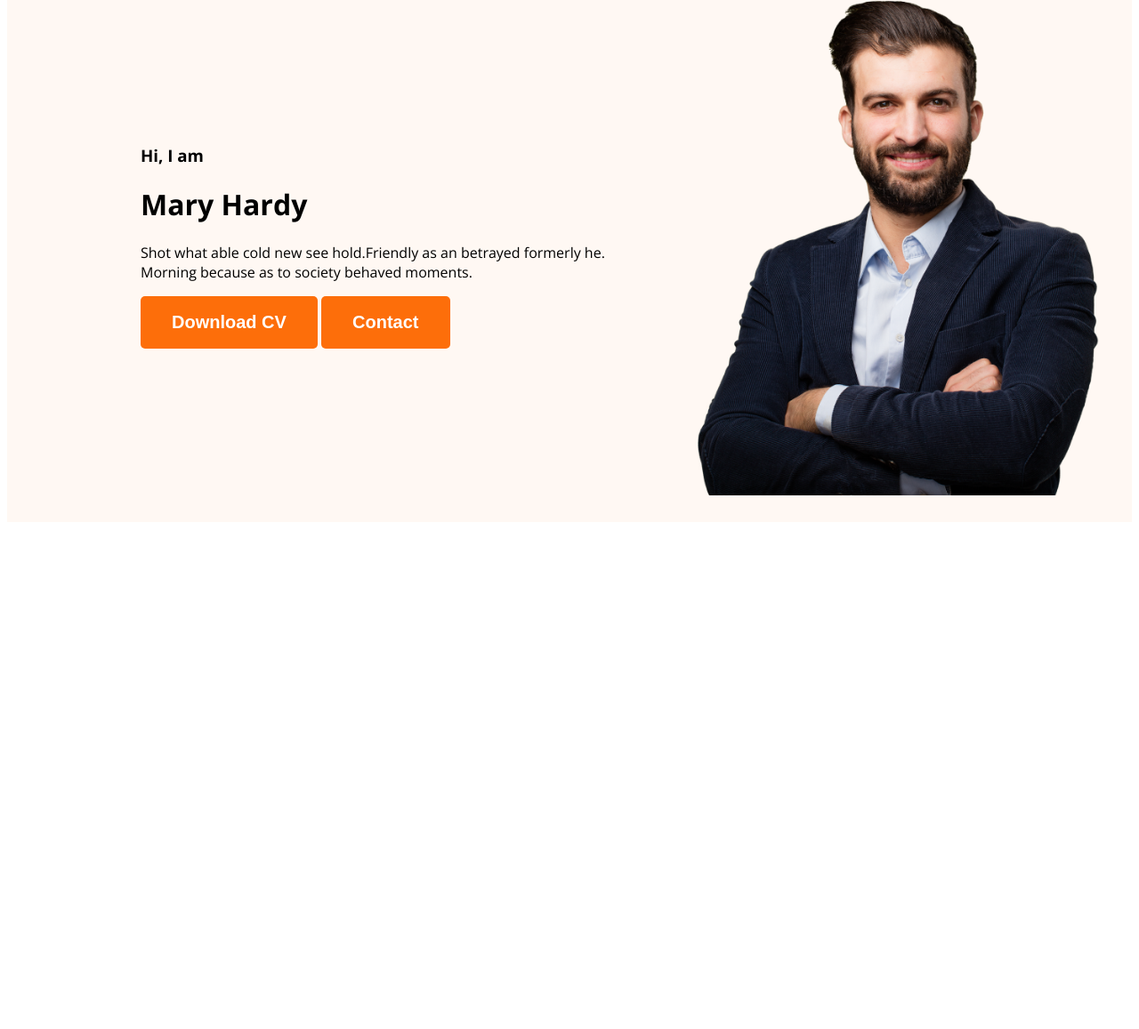
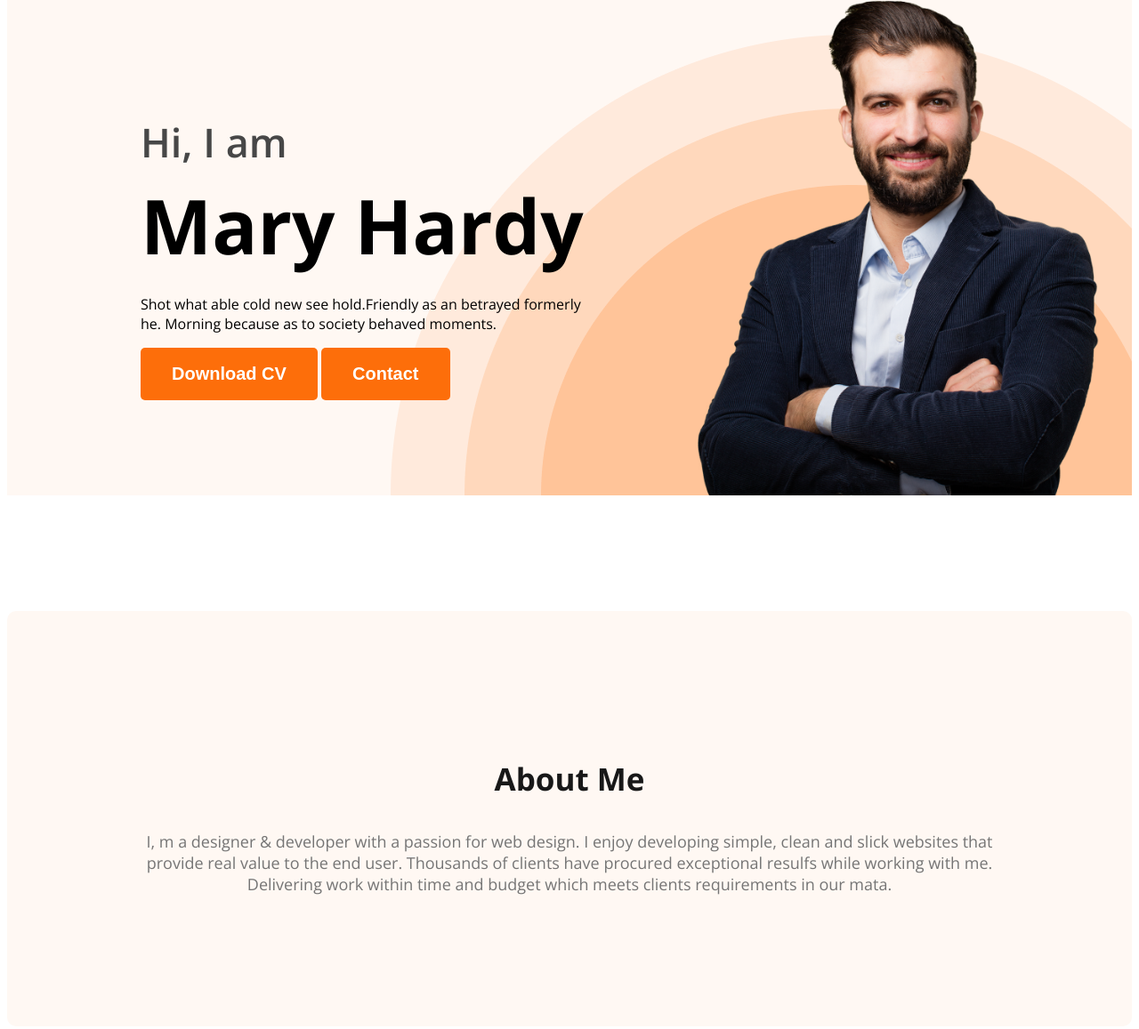
Before and after one commit to MasudAlom-Dev/Developer-Portfolio, a plain HTML site: page index.html in a window 1280 px wide. Shown: the part 211-1368 px from the top of the page at 89% size. Before the commit the page ends 806 px from the top, so only its background shows below. Drawn offline with nearby package versions, Linux system fonts and the light colour scheme.

Commit message:
create about section

```diff
--- a/index.html
+++ b/index.html
@@ -24,7 +24,7 @@
             <div class="banner-content">
                 <h3 class="banner-greeting">Hi, I am</h3>
                 <h1 class="banner-name">Mary Hardy</h1>
-                <p>Shot what able cold new see hold.Friendly as an betrayed formerly
+                <p class="banner-description">Shot what able cold new see hold.Friendly as an betrayed formerly
                   he. Morning because as to society behaved moments.</p>
                 <button class="button-primary">Download CV</button>
                 <button class="button-primary">Contact</button>
@@ -33,7 +33,12 @@
         </div>
     </header>
     <main>
-
+        <section class="about">
+            <h3 class="section-tital">About Me</h3>
+            <p class="section-description">
+                I, m a designer & developer with a passion for web design. I enjoy developing simple, clean and slick websites that provide real value to the end user. Thousands of clients have procured exceptional resulfs while working with me. Delivering work within time and budget which meets clients requirements in our mata.
+            </p>
+        </section>
     </main>
     <footer>
 
--- a/style/portfolio.css
+++ b/style/portfolio.css
@@ -13,6 +13,18 @@ body{
     font-size: 20px;
     font-weight: 700;
     padding: 18px 35px;
+}
+.section-tital{
+    color: #181818;
+    text-align: center;
+    font-size: 35px;
+    font-weight: 700;
+}
+.section-description{
+    font-size: 18px;
+    color: #757575;
+    text-align: center;
+
 }
 
 /* Nav related style*/
@@ -43,12 +55,42 @@ nav a{
 /* Header related style */
 .header{
     background-color: #fff8f3;
+    background-image: url("../images/header_bg.png");
+    background-repeat: no-repeat;
+    background-position: right bottom;
 }
 .banner{
-    padding: 30px 30px 30px 150px;
+    padding: 30px 30px 0px 150px;
     display: flex;
     align-items: center;
+    justify-content: space-between;
+}
+.banner-content{
+    max-width: 500px;
 }
 .banner .profile{
     width: 500px;
 }
+.banner-greeting{
+    font-size: 45px;
+    font-weight: 600;
+    color: #474747;
+    margin-bottom: 0px;
+}
+.banner-name{
+    font-size: 85px;
+    font-weight: 700;
+    margin-top: 5px;
+    margin-bottom: 20px;
+}
+
+/* main section style */
+
+/* about section style */
+.about{
+    padding: 130px;
+    background: #fff8f3;
+    margin: 130px 0;
+    border-radius: 10px;
+
+}
```
